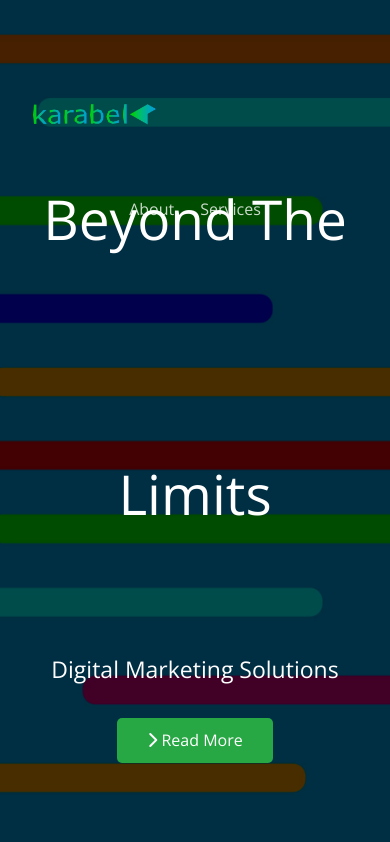
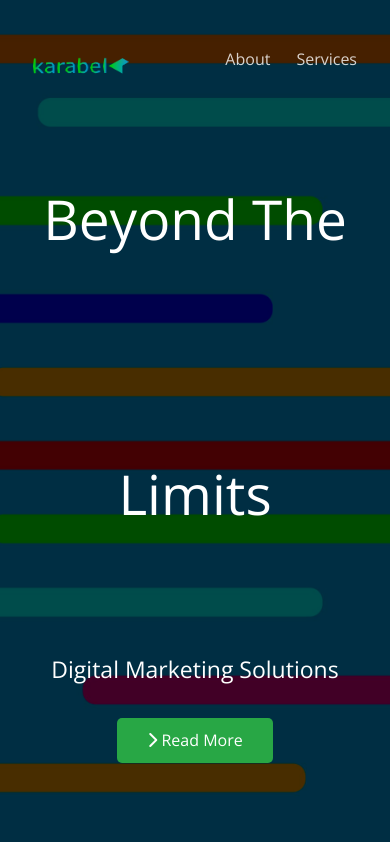
Before and after one commit to loombaron/test, a plain HTML site: page index.html in a window 390 px wide. Shown: the top 842 px of the page. Drawn offline with nearby package versions, Linux system fonts and the light colour scheme.

Commit message:
Updated form

```diff
--- a/css/style.css
+++ b/css/style.css
@@ -262,9 +262,16 @@ h1, h2 {
 
 @media(max-width: 768px) {
     .navbar {
-        flex-direction: column;
+        flex-direction: row;
         height: 120px;
         padding: 20px;
+        z-index: 2;
+    }
+
+    #navbar img {
+        margin-top: 1 px;
+        width: 50%;
+        align-items: center;
     }
 
     .navbar a {
```
